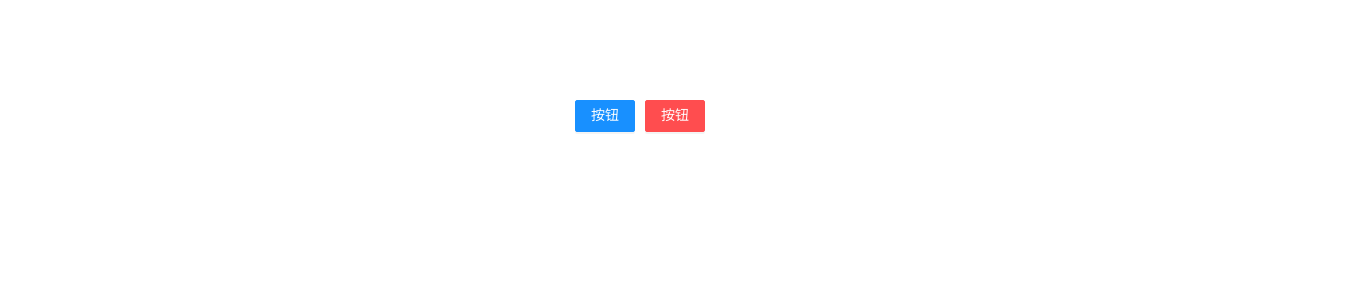
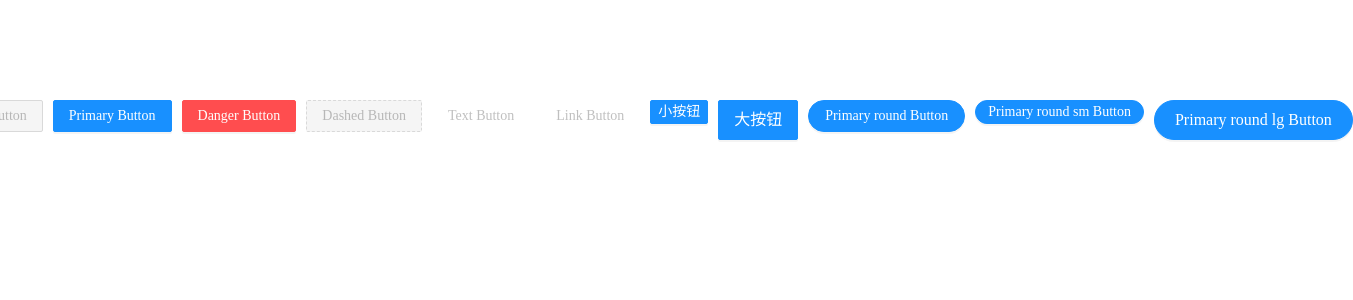
Before and after one commit to never-w/react-components-study, a React (Vite) app: page / in a window 1280 px wide. Shown: the top 300 px of the page, 1353 px wide, since content can reach past the window. Built offline with nearby package versions, Linux system fonts and the light colour scheme.

Commit message:
feat: btn组件基础完成

```diff
--- a/src/App.tsx
+++ b/src/App.tsx
@@ -6,8 +6,35 @@ interface IProps {}
 const App: FC<IProps> = () => {
   return (
     <div style={{ display: "flex", justifyContent: "center", gap: 10, paddingTop: 100 }}>
-      <Button type="primary">按钮</Button>
-      <Button type="danger">按钮</Button>
+      <Button disabled>Default Button</Button>
+      <Button type="primary">Primary Button</Button>
+      <Button type="danger">Danger Button</Button>
+      <Button type="dashed" disabled>
+        Dashed Button
+      </Button>
+      <Button type="text" disabled>
+        Text Button
+      </Button>
+      <Button type="link" disabled>
+        Link Button
+      </Button>
+
+      <Button size="sm" type="primary">
+        小按钮
+      </Button>
+      <Button size="lg" type="primary">
+        大按钮
+      </Button>
+
+      <Button type="primary" round>
+        Primary round Button
+      </Button>
+      <Button type="primary" round size="sm">
+        Primary round sm Button
+      </Button>
+      <Button type="primary" round size="lg">
+        Primary round lg Button
+      </Button>
     </div>
   )
 }
--- a/src/components/button/index.scss
+++ b/src/components/button/index.scss
@@ -31,6 +31,16 @@
     opacity: 1;
   }
 }
+.btn[disabled],
+.btn[disabled]:hover,
+.btn[disabled]:active {
+  color: rgba(0, 0, 0, 0.25);
+  background: #f5f5f5;
+  border-color: #d9d9d9;
+  box-shadow: none;
+  cursor: not-allowed;
+  opacity: 1;
+}
 
 .btn-lg {
   height: 40px;
@@ -59,3 +69,106 @@
   border-color: #ff4d4f;
   box-shadow: 0 2px 0 rgba(0, 0, 0, 0.045);
 }
+
+.btn-dashed {
+  color: rgba(0, 0, 0, 0.85);
+  background: #fff;
+  border-color: #d9d9d9;
+  border-style: dashed;
+
+  &:hover {
+    color: #40a9ff;
+    background: #fff;
+    border-color: #40a9ff;
+  }
+
+  &:active {
+    color: #096dd9;
+    background: #fff;
+    border-color: #096dd9;
+  }
+}
+.btn-dashed[disabled],
+.btn-dashed[disabled]:hover,
+.btn-dashed[disabled]:active {
+  color: rgba(0, 0, 0, 0.25);
+  background: #f5f5f5;
+  border-color: #d9d9d9;
+  box-shadow: none;
+}
+
+.btn-text {
+  color: rgba(0, 0, 0, 0.85);
+  background: transparent;
+  border-color: transparent;
+  box-shadow: none;
+
+  &:hover {
+    color: rgba(0, 0, 0, 0.85);
+    background: rgba(0, 0, 0, 0.058);
+    border-color: transparent;
+  }
+
+  &:active {
+    color: rgba(0, 0, 0, 0.85);
+    background: rgba(0, 0, 0, 0.088);
+    border-color: transparent;
+  }
+}
+.btn-text[disabled],
+.btn-text[disabled]:hover,
+.btn-text[disabled]:active {
+  color: rgba(0, 0, 0, 0.25);
+  background: transparent;
+  border-color: transparent;
+  box-shadow: none;
+}
+
+.btn-link {
+  color: #1890ff;
+  background: transparent;
+  border-color: transparent;
+  box-shadow: none;
+
+  &:hover {
+    color: #40a9ff;
+    background: transparent;
+    border-color: transparent;
+    box-shadow: none;
+  }
+
+  &:active {
+    color: #096dd9;
+    background: transparent;
+    border-color: transparent;
+    box-shadow: none;
+  }
+}
+.btn-link[disabled],
+.btn-link[disabled]:hover,
+.btn-link[disabled]:active {
+  color: rgba(0, 0, 0, 0.25);
+  background: transparent;
+  border-color: transparent;
+  box-shadow: none;
+}
+
+.btn-round {
+  height: 32px;
+  padding: 4px 16px;
+  font-size: 14px;
+  border-radius: 32px;
+}
+
+.btn-round.btn-lg {
+  height: 40px;
+  padding: 6.4px 20px;
+  font-size: 16px;
+  border-radius: 40px;
+}
+.btn-round.btn-sm {
+  height: 24px;
+  padding: 0px 12px;
+  font-size: 14px;
+  border-radius: 24px;
+}
--- a/src/components/button/index.tsx
+++ b/src/components/button/index.tsx
@@ -6,7 +6,7 @@ interface IProps {
   style?: CSSProperties
   className?: string
   children?: React.ReactNode
-  type?: "primary" | "ghost" | "dashed" | "link" | "text" | "default" | "danger"
+  type?: "primary" | "dashed" | "link" | "text" | "default" | "danger"
   size?: "lg" | "md" | "sm"
   round?: boolean
   icon?: string
```
Also changed, not shown: src/components/space/index.tsx (added, +17 -0 lines), src/components/space/index.scss (added).
